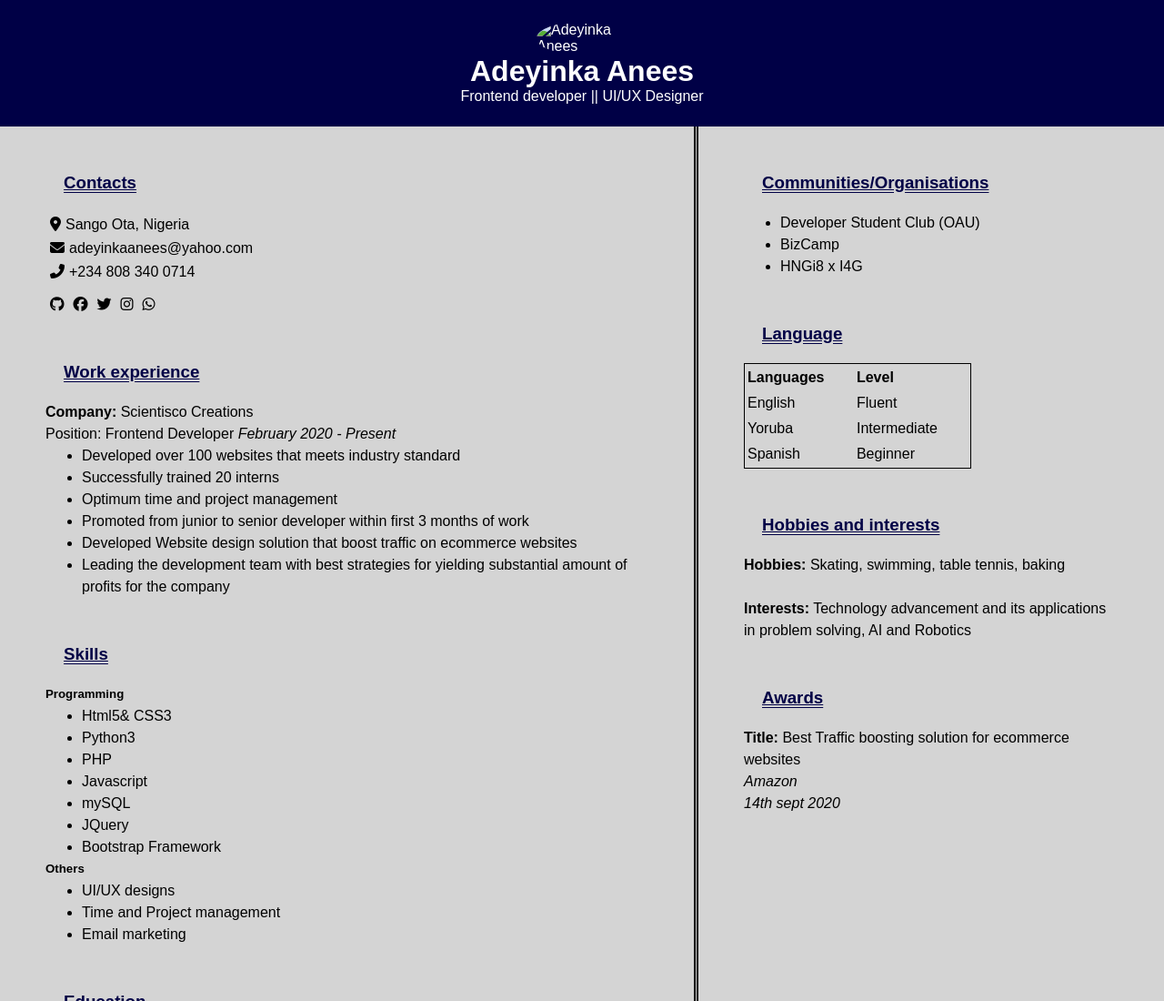
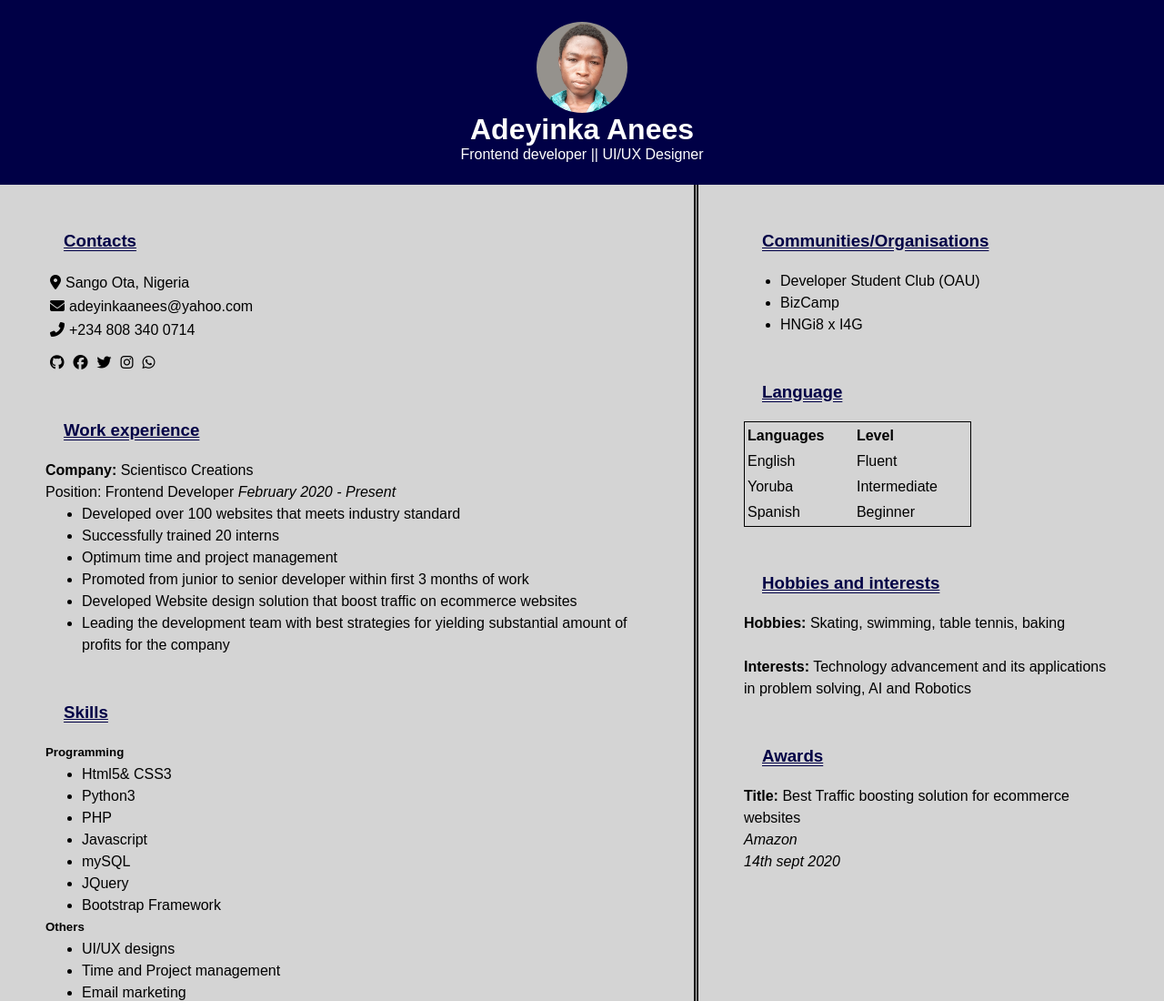
Before and after one commit to scientisco/Resume-website, a plain HTML site: page index.html in a window 1280 px wide. Shown: the top 1100 px of the page at 91% size. Drawn offline with Linux system fonts and the light colour scheme.

Commit message:
Changed image url

```diff
--- a/index.html
+++ b/index.html
@@ -18,7 +18,7 @@
 <body>
     <header class="title">
 
-        <img class="dp" src="images/picture.jpg" alt="Adeyinka Anees">
+        <img class="dp" src="picture.jpg" alt="Adeyinka Anees">
         <h1>Adeyinka Anees</h1>
         <h4 class="track">Frontend developer || UI/UX Designer</h4>
 
```
